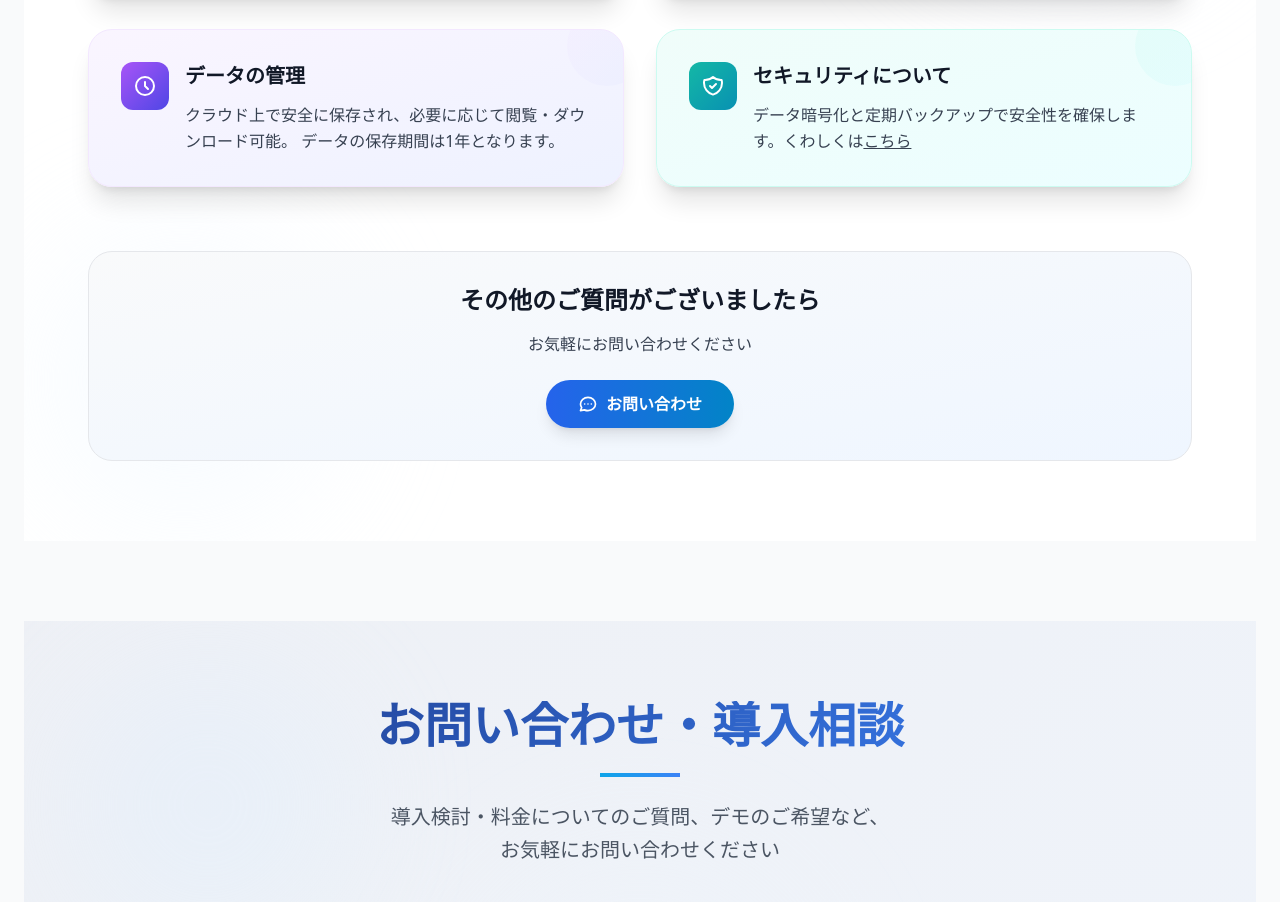
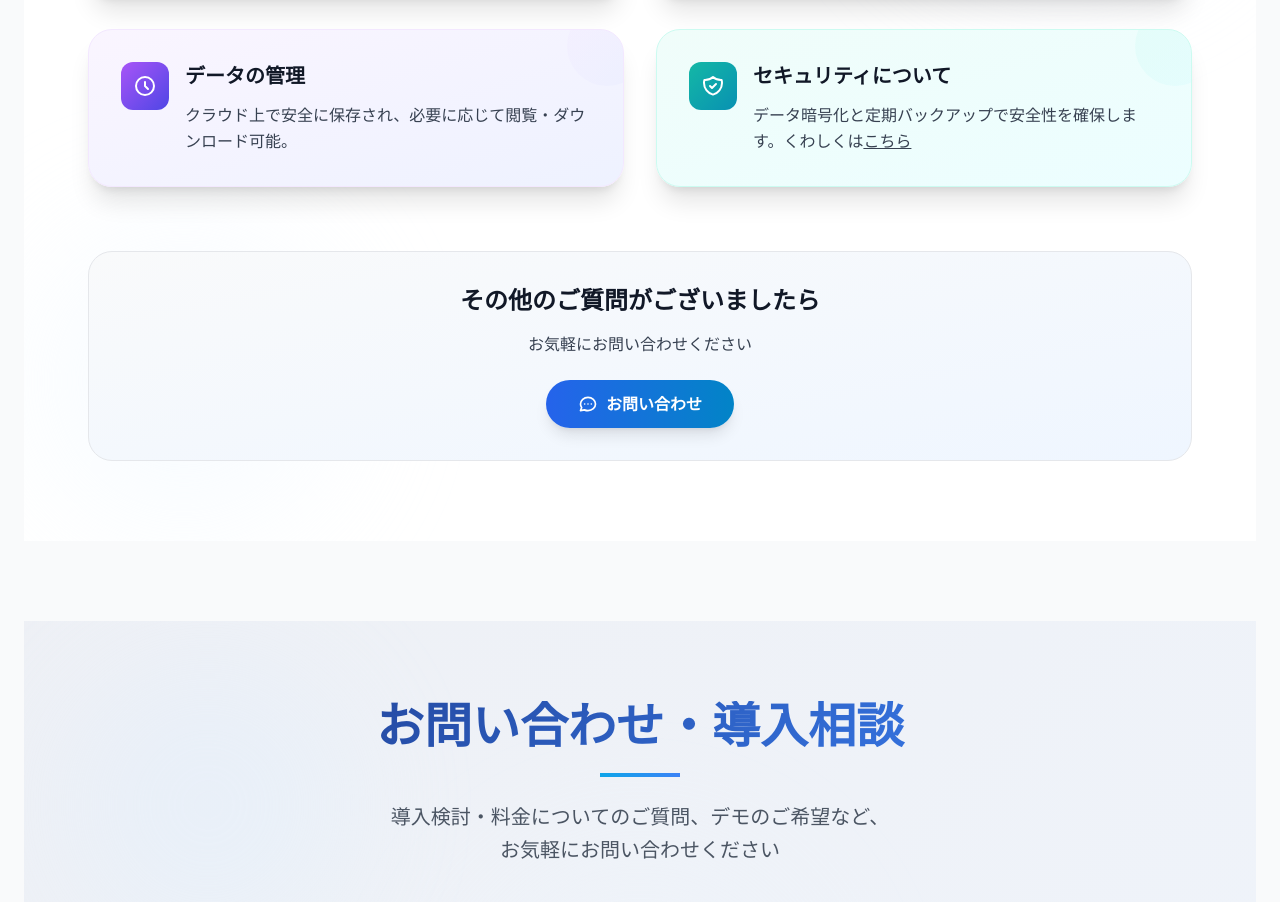
Before and after one commit to endo228/vip-sample-lp, a plain HTML site: page index.html in a window 1280 px wide. Shown: the part 6441-7343 px from the top of the page. Drawn offline with Linux system fonts and the light colour scheme; a script that the page names is missing.

Commit message:
保存期間１年を削除

```diff
--- a/index.html
+++ b/index.html
@@ -109,7 +109,7 @@
 <body class="font-sans text-gray-800 bg-gray-50">
 
     <!-- Header -->
-    <header class="fixed top-0 left-0 right-0 bg-ocean-gradient glass-effect text-white z-50 shadow-lg transition-all duration-300" id="header" style="background: linear-gradient(135deg, rgb(30, 58, 138) 0%, rgb(55, 48, 163) 50%, rgb(30, 64, 175) 100%);">
+    <header class="fixed top-0 left-0 right-0 bg-ocean-gradient glass-effect text-white z-50 shadow-lg transition-all duration-300 shadow-xl" id="header" style="background: linear-gradient(135deg, rgba(30, 58, 138, 0.95) 0%, rgba(55, 48, 163, 0.95) 50%, rgba(30, 64, 175, 0.95) 100%);">
         <!-- Animated Background -->
         <div class="absolute inset-0 floating-bg opacity-30"></div>
 
@@ -1024,8 +1024,7 @@
                             </div>
                             <div class="space-y-3">
                                 <h3 class="text-xl font-bold text-gray-900">データの管理</h3>
-                                <p class="text-gray-700 leading-relaxed">クラウド上で安全に保存され、必要に応じて閲覧・ダウンロード可能。
-                                    データの保存期間は1年となります。</p>
+                                <p class="text-gray-700 leading-relaxed">クラウド上で安全に保存され、必要に応じて閲覧・ダウンロード可能。</p>
                             </div>
                         </div>
                     </div>
```
